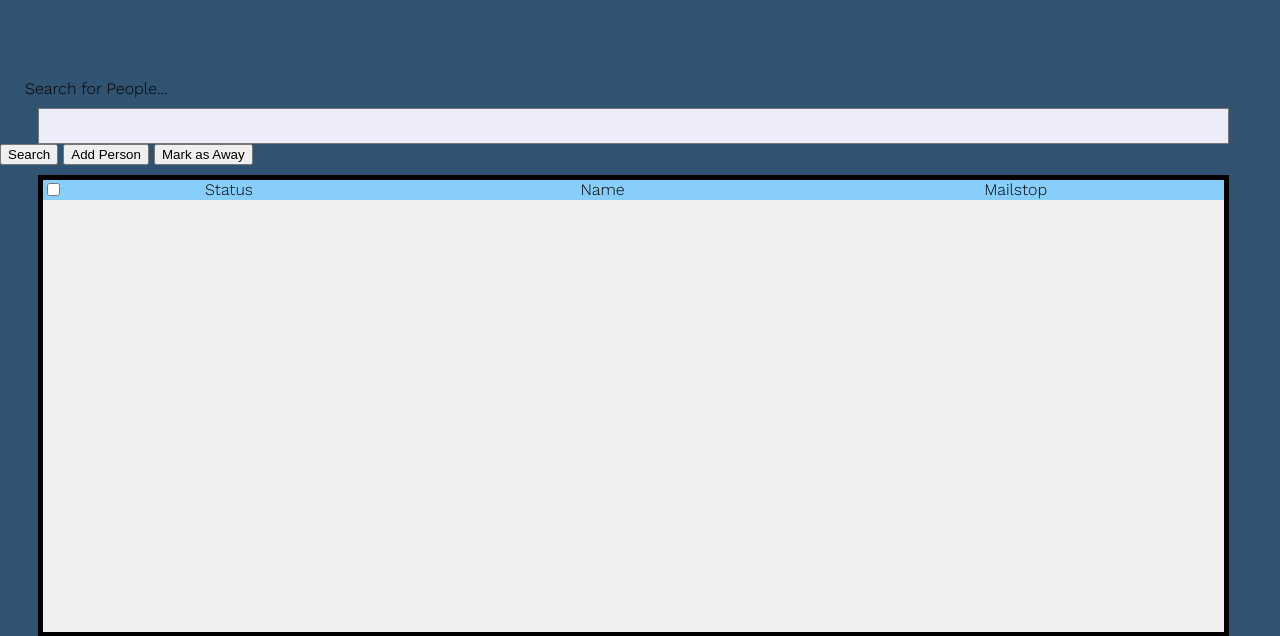
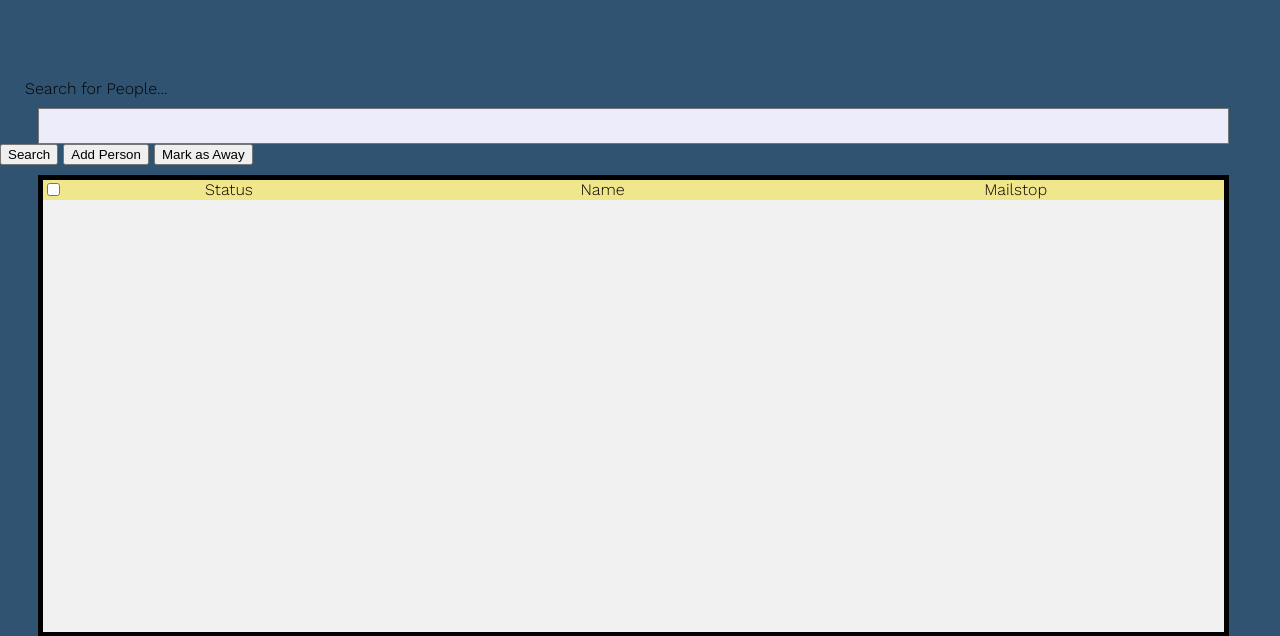
Before and after one commit to wang1kevin1/CruzMail, a Django app: page /person/ in a window 1280 px wide. Shown: the part 81-717 px from the top of the page. Run offline with Django 3.2, Linux system fonts and the light colour scheme; data that the repository does not hold is empty.

Commit message:
MERGED PEOPLE PAGE

```diff
--- a/pre-release-1.0/cruzmail/static/css/person.css
+++ b/pre-release-1.0/cruzmail/static/css/person.css
@@ -44,27 +44,27 @@
   width:30%;
   height:19.667px;
   text-align: center;
-  border-right:3px solid lightskyblue;
-  border-bottom:3px solid lightskyblue;
+  border-right:3px solid khaki;
+  border-bottom:3px solid khaki;
 }
 .col_xtitle{
   float:left;
   width:35%;
   text-align: center;
-  border-right:3px solid lightskyblue;
-  border-bottom:3px solid lightskyblue;
+  border-right:3px solid khaki;
+  border-bottom:3px solid khaki;
 }
 .col_results{
   float:left;
   width:32%;
-  border-right:3px solid lightskyblue;
-  border-bottom:3px solid lightskyblue;
+  border-right:3px solid khaki;
+  border-bottom:3px solid khaki;
 }
 .col_xresults{
   float:left;
   width:35%;
-  border-right:3px solid lightskyblue;
-  border-bottom:3px solid lightskyblue;
+  border-right:3px solid khaki;
+  border-bottom:3px solid khaki;
 }
 .buttons {
 
--- a/pre-release-1.0/cruzmail/templates/person.html
+++ b/pre-release-1.0/cruzmail/templates/person.html
@@ -286,7 +286,7 @@
 		<div class="list2">
 			<div class="row">
 
-				<div class="col_title" style="background-color: lightskyblue; width:30%;">
+				<div class="col_title" style="background-color: khaki; width:30%;">
 
 					<div style="float:left;">
 						<input type="checkbox" v-on:click="change_to_true();" v-model="allTrue">
@@ -295,10 +295,10 @@
 					Status
 
 				</div>
-				<div class="col_title" style="background-color: lightskyblue; width:35%; height:19.667px;">
+				<div class="col_title" style="background-color: khaki; width:35%; height:19.667px;">
 					Name
 				</div>
-				<div class="col_title" style="background-color: lightskyblue; width:35%; height:19.667px;">
+				<div class="col_title" style="background-color: khaki; width:35%; height:19.667px;">
 					Mailstop
 				</div>
 
@@ -356,7 +356,7 @@
 							Update
 						</button>
 
-						<div style="border-bottom:3px solid lightskyblue;">
+						<div style="border-bottom:3px solid khaki;">
 						</div>
 					</div>
 				</div>
```
